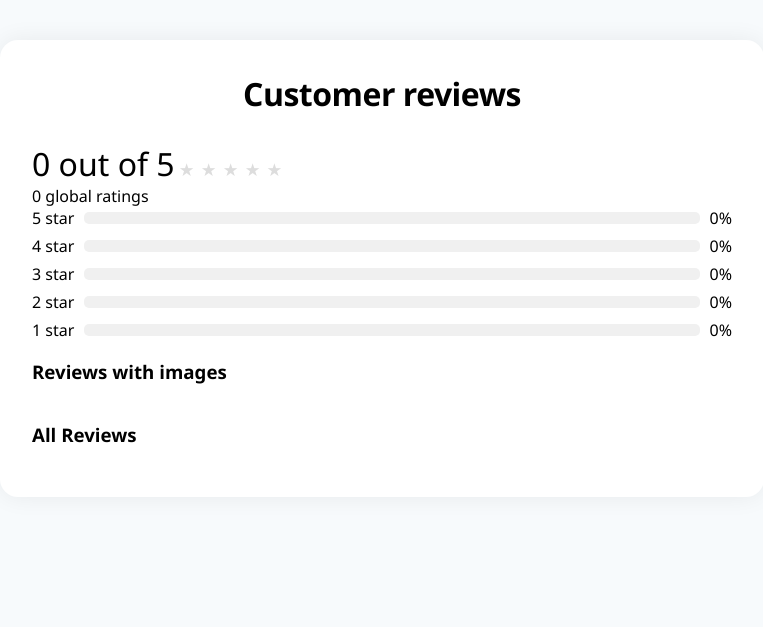
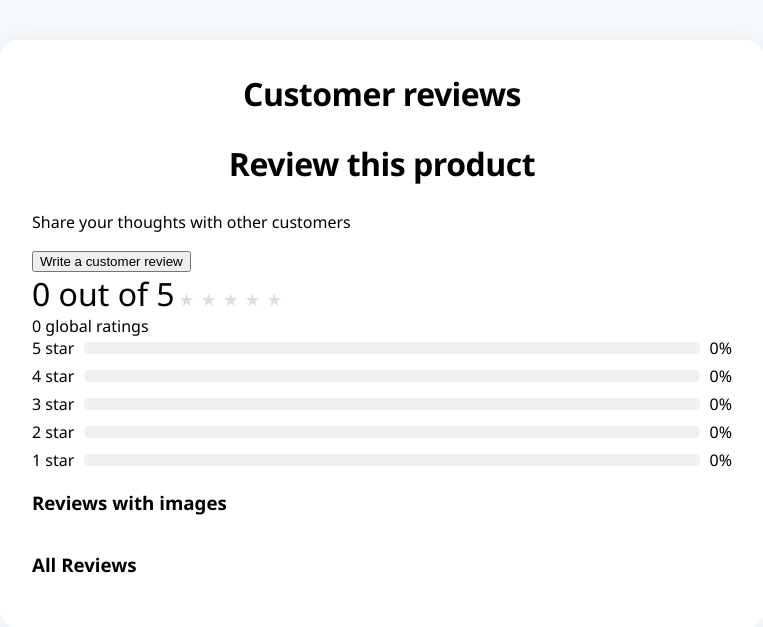
Before and after one commit to Afza1112/Shopify-Reveiw-App, a Flask app: page /reviews/1 in a window 1280 px wide. Shown: the top 627 px of the page, without its empty margins (258-1021 px from the left). Run offline with Flask 3, Linux system fonts and the light colour scheme; data that the repository does not hold is empty.

Commit message:
Update reviews_amazon.html

```diff
--- a/templates/reviews_amazon.html
+++ b/templates/reviews_amazon.html
@@ -2,6 +2,38 @@
 {% block content %}
 <div class="amazon-reviews-box">
     <h2>Customer reviews</h2>
+    <div class="review-product-box">
+    <h2>Review this product</h2>
+    <p>Share your thoughts with other customers</p>
+    <button class="amazon-review-btn" onclick="document.getElementById('review-modal').style.display='block'">
+        Write a customer review
+    </button>
+</div>
+
+<!-- Review Modal -->
+<div id="review-modal" class="modal" style="display:none;">
+  <div class="modal-content">
+    <span class="close" onclick="document.getElementById('review-modal').style.display='none'">&times;</span>
+    <form id="review-form" enctype="multipart/form-data">
+        <label>Name:</label>
+        <input type="text" name="name" required><br>
+        <label>Rating:</label>
+        <select name="rating" required>
+            <option value="">Select...</option>
+            {% for i in range(5,0,-1) %}
+                <option value="{{ i }}">{{ i }} star</option>
+            {% endfor %}
+        </select><br>
+        <label>Review:</label>
+        <textarea name="text" required></textarea><br>
+        <label>Photo (optional):</label>
+        <input type="file" name="image"><br>
+        <button type="submit">Submit</button>
+    </form>
+    <div id="review-msg"></div>
+  </div>
+</div>
+
     <div class="amazon-summary">
         <span style="font-size:2rem;">{{ avg_rating }} out of 5</span>
         <span class="star-bar">
@@ -54,3 +86,22 @@
     {% endfor %}
 </div>
 {% endblock %}
+
+<script>
+document.getElementById('review-form').onsubmit = async function(e) {
+    e.preventDefault();
+    var formData = new FormData(this);
+    const res = await fetch('/api/review', {
+        method: 'POST',
+        body: formData
+    });
+    const data = await res.json();
+    document.getElementById('review-msg').innerText = data.message || "Submitted!";
+    if(data.message && data.message.includes("pending")) {
+        setTimeout(() => {
+            document.getElementById('review-modal').style.display='none';
+            location.reload();
+        }, 1800);
+    }
+};
+</script>
```
